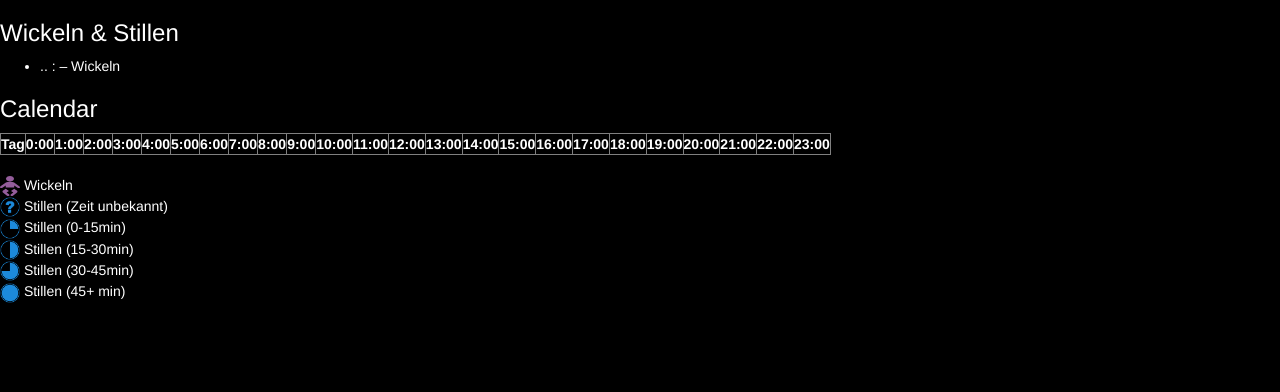
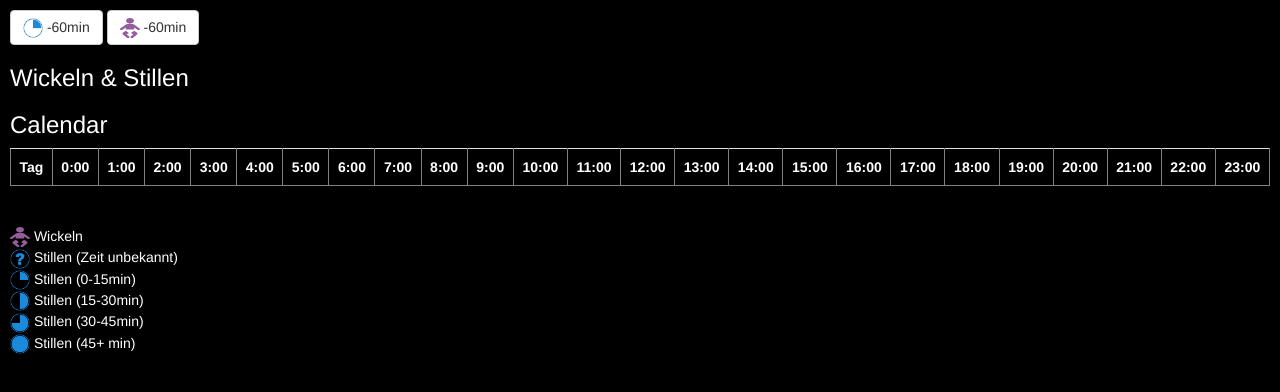
Before and after one commit to alexanderlink/Node-Still-Wickel, a website: page static/index.html in a window 1280 px wide. Drawn offline with nearby package versions, Linux system fonts and the light colour scheme; no server answers.

Commit message:
Time since last

```diff
--- a/static/index.html
+++ b/static/index.html
@@ -15,24 +15,48 @@
         var app = angular.module('app', []);
 
         angular.module('app').controller('MyController', ['$scope', function ($scope) {
-            $scope.data = [{"time":"no data"}];
+            $scope.data = [];
             $scope.calendar = [];
+            $scope.lastStillDiff = null;
+            $scope.lastWickelDiff = null;
             checkForNewData($scope);
+            updateTimeSince($scope);
         }]);
 
         function checkForNewData($scope) {
             $.getJSON( "http://raspi0:8083/api/data", function( rawdata ) {
+                //if($scope.data.length != rawdata.length) {
                   var data = parseTime(rawdata);
                   calculateStillDuration(data);
                   calculateColor(data);
                   $scope.$apply(function () {
                       $scope.data = data;
+                      updateTimeSince($scope);
                   });
                   updateCalendar($scope);
+                //}
             });
             setTimeout(function () {
               checkForNewData($scope);
             }, 5000);
+        }
+
+        function updateTimeSince($scope) {
+          var now = new Date();
+          var data = $scope.data;
+          var lastStill = null;
+          var lastWickel = null;
+          for(var i = data.length - 1; i >= 0; i--) {
+            var entry = data[i];
+            if(lastStill == null && entry.type == 'stillen') {
+              lastStill = entry;
+            }
+            if(lastWickel == null && entry.type == 'wickeln') {
+              lastWickel = entry;
+            }
+          }
+          $scope.lastStillDiff = parseInt((lastStill ? new Date() - new Date(lastStill.time) : 0) / 1000 / 60) - 60;
+          $scope.lastWickelDiff = parseInt((lastWickel ? new Date() - new Date(lastWickel.time) : 0) / 1000 / 60) - 60;
         }
 
         function parseTime(rawdata) {
@@ -127,6 +151,7 @@
     body {
         background-color: black;
         color: white;
+        margin: 10px;
     }
     td {
       border-style: solid;
@@ -148,6 +173,9 @@
 
 <body ng-controller="MyController">
 
+<div class="btn btn-default"><img src='img/time_quarter.png' width="20px" height="20px"> {{lastStillDiff}}min</div>
+<div class="btn btn-default"><img src='img/Child_in_diaper_icon.svg' width="20px" height="20px"> {{lastWickelDiff}}min</div>
+
 <h3>Wickeln & Stillen</h3>
 
 <ul>
@@ -158,7 +186,9 @@
 </ul>
 
 <h3>Calendar</h3>
-<table>
+
+<div class="table-responsive">
+<table class="table">
   <tr>
     <th>Tag</th>
     <th>0:00</th><th>1:00</th><th>2:00</th><th>3:00</th><th>4:00</th><th>5:00</th>
@@ -188,6 +218,7 @@
       </td>
   </tr>
 </table>
+</div>
 
 <br>
 <img src='img/Child_in_diaper_icon.svg' width="20px" height="20px"> Wickeln<br>
```
Lines whose indentation alone changed are shown as unchanged.
